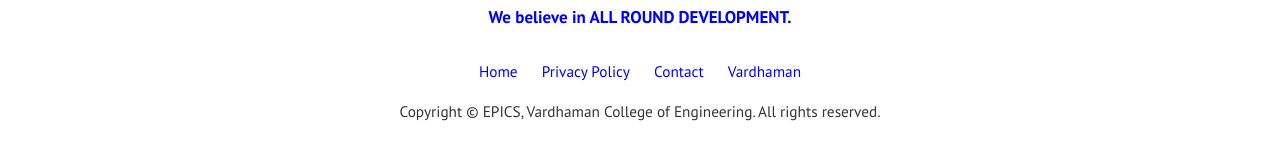
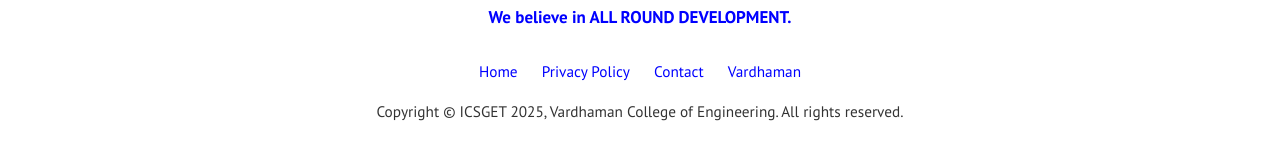
Before and after one commit to sravivarmanvce/temp, a Jekyll site: the page built from index.md, in a window 1280 px wide and 900 px high, scrolled down 2699 px. Shown: the part 746-897 px from the top of the window. Built offline with Jekyll 4.4.1, drawn with Linux system fonts in a browser that asks for light colours.

Commit message:
Update _config.yml

```diff
--- a/_config.yml
+++ b/_config.yml
@@ -1,11 +1,11 @@
-title: "EPICS"
-email: epics@vardhaman.org
+title: "ICSGET 2025"
+email: icsget@vardhaman.org
 timezone: IST
 baseurl: "/temp"
 permalink: "/:title/"
 logo: 'assets/images/logo.png'
 favicon: 'assets/images/favicon.ico'
-author: Sal
+author: Ravivarman
 paginate: 30
 disqus: 'vardhaman'
 locale: en_us
@@ -31,16 +31,7 @@
     email: ravivarman@vardhaman.org
     web: https://www.sravivarman.com/
     twitter: https://twitter.com/
-    description: "Author"
-  john:
-    name: John
-    display_name: John
-    avatar: 'assets/images/john.png'
-    email: wowthemesnet@gmail.com
-    web: https://www.wowthemes.net/category/jekyll-themes/
-    twitter: https://twitter.com/wowthemesnet
-    description: "This is the author box. Write a short description of the author here. You are currently previewing Affiliates theme demo, a Jekyll template compatible with Github pages."
-
+    description: "Dr. S. Ravivarman, Professor, EEE, Vardhaman College of Engineering, Hyderabad - 50128, Telangana, India."
 # Social
 social:
   instagram: https://www.instagram.com/#
```
